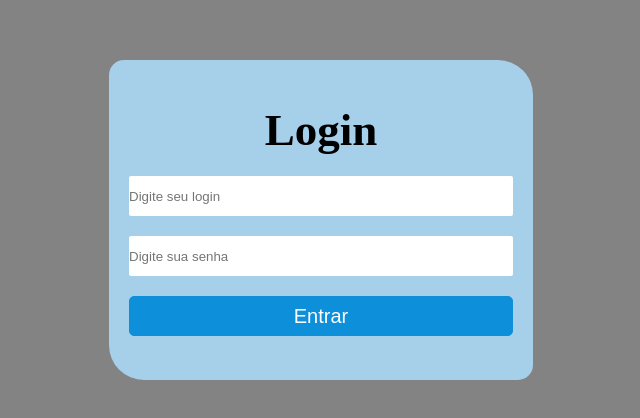
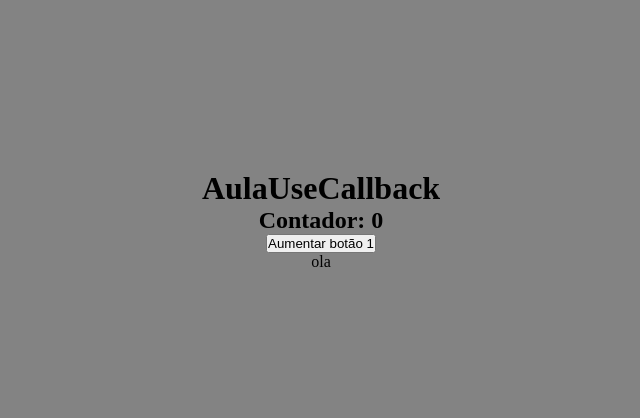
Before and after one commit to FELIPEMENEGUELI/AulaSerratec, a React (Vite) app in the folder Serratec2024-2/ReactJs/primeira-aula01/: page / in a window 1280 px wide. Shown: the part 180-598 px from the top of the page, without its empty margins (319-959 px from the left). Built offline with nearby package versions, Linux system fonts and the light colour scheme.

Commit message:
add hooke useCallback

```diff
--- a/Serratec2024-2/ReactJs/primeira-aula01/src/App.jsx
+++ b/Serratec2024-2/ReactJs/primeira-aula01/src/App.jsx
@@ -1,15 +1,12 @@
-import { About } from './pages/About'
-import { AulaUseReducer } from './pages/Aula-useReducer'
-import { AulaUseState } from './pages/Aula-useState'
-import { Home } from './pages/Home'
-import { Login } from "./pages/Login"
+import { AulaUseCallback } from "./pages/Aula-useCallback"
 
 export const App = () => {
-  return (
-  //  <Home />
-  // <About />
-  <Login />
-  // <AulaUseReducer />
-  // <AulaUseState />
-  )
+  return <AulaUseCallback />
 }
+
+// useCallback -> usado com React.memo
+// useRef
+// useMemo
+// useEffect
+// Imutabilidade
+// Componente de Decisao
--- a/Serratec2024-2/ReactJs/primeira-aula01/src/pages/Aula-useCallback/index.jsx
+++ b/Serratec2024-2/ReactJs/primeira-aula01/src/pages/Aula-useCallback/index.jsx
@@ -1,10 +1,33 @@
-import { Container } from "./style";
+import React, {useCallback, useState} from 'react' // Componente nativo do React
+import styled from 'styled-components' // Isso e uma biblioteca
+import { Container } from './style'
 
 export const AulaUseCallback = () => {
 
+  // () => {} -> Isso é uma arow function
+
+  const [count, setCount] = useState(0);
+
+  const aumentar = useCallback(() => {
+    setCount(prevState => prevState + 1); // forma de callback
+    // setCount(count + 1); // forma literal
+  }, []);
+
+
   return (
     <Container>
-      <p>Aula useCallback</p>
+      <h1>AulaUseCallback</h1>
+      <h2>Contador: {count}</h2>
+      <button onClick={() => setCount(count + 1)}>Aumentar botão 1</button>
+
+      <FilhoDoCallback />
     </Container>
-  );
-};
+  )
+}
+
+const FilhoDoCallback = React.memo(() => {
+  console.log('FilhoDoCallback')
+  return (
+    <div>ola</div>
+  )
+})
--- a/Serratec2024-2/ReactJs/primeira-aula01/src/pages/Aula-useCallback/style.jsx
+++ b/Serratec2024-2/ReactJs/primeira-aula01/src/pages/Aula-useCallback/style.jsx
@@ -1,4 +1,4 @@
-import styled from "styled-components";
+import styled from 'styled-components'
 
 export const Container = styled.div`
   background-color: #838383;
```
